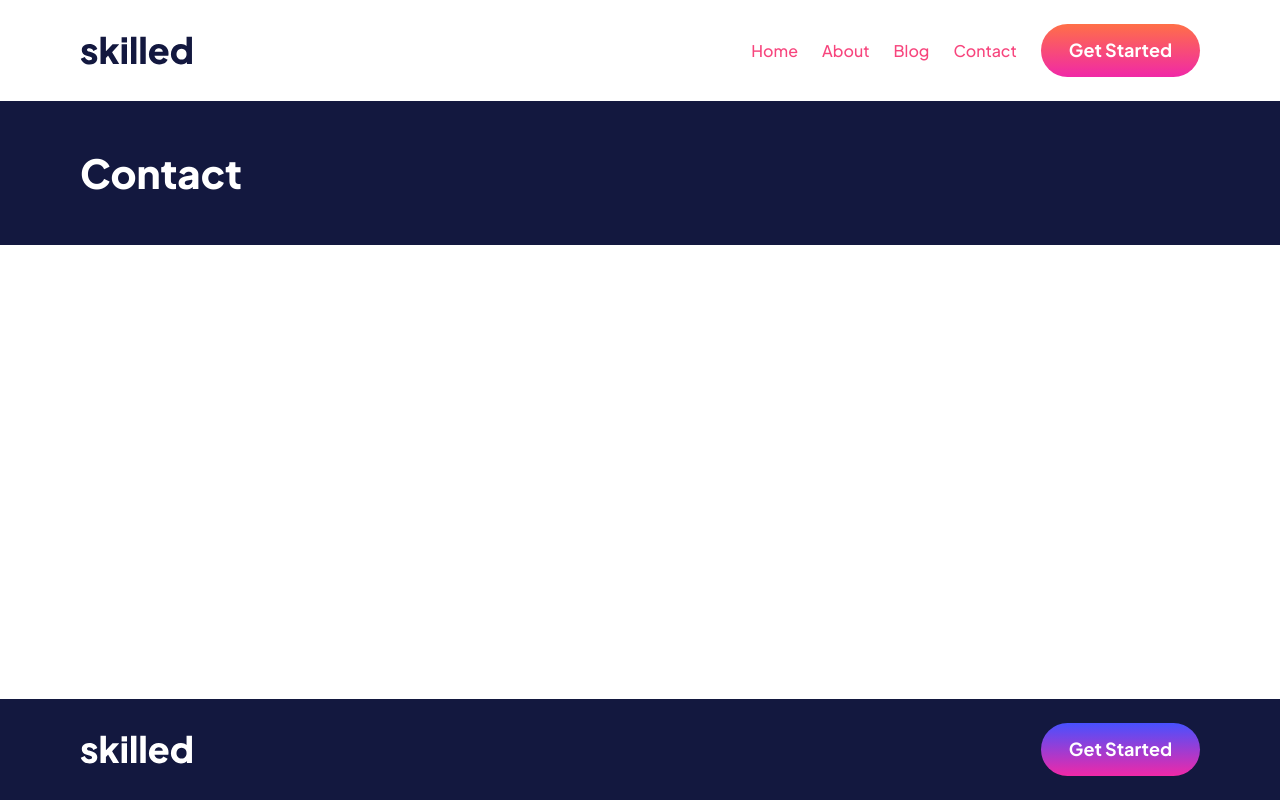
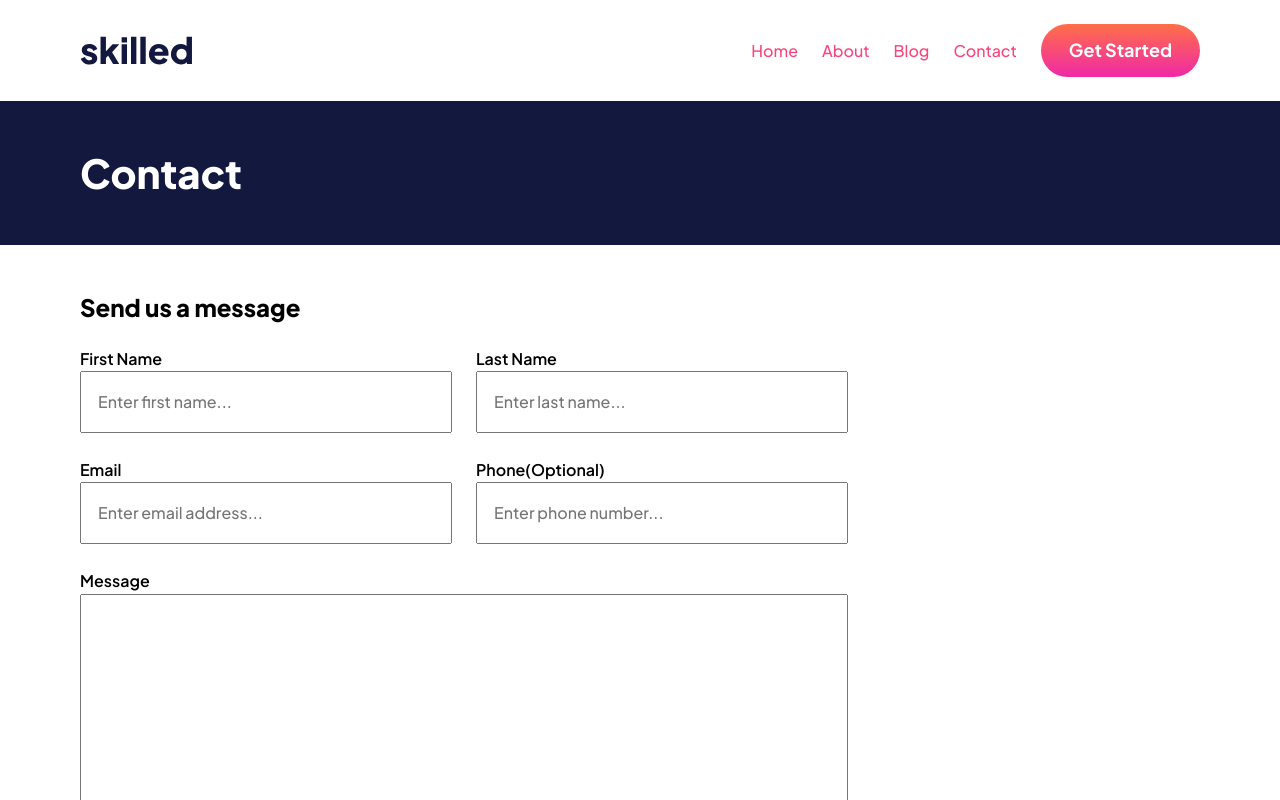
Before and after one commit to PlainKetchup244/Website-1-SvelteKit, a SvelteKit app: page /contact in a window 1280 px wide. Shown: the top 800 px of the page. Built offline with nearby package versions, Linux system fonts and the light colour scheme.

Commit message:
Finished contact page

```diff
--- /dev/null
+++ b/src/lib/Form.svelte
@@ -0,0 +1,83 @@
+<form>
+    <div class="form-wrapper">
+        <div class="form-item">
+            <label for="first Name">First Name</label>
+            <input
+                type="text"
+                id="first"
+                name="first"
+                placeholder="Enter first name..."
+                required
+            />
+        </div>
+        <div class="form-item">
+            <label for="last">Last Name</label>
+            <input
+                type="text"
+                id="last"
+                name="last"
+                placeholder="Enter last name..."
+                required
+            />
+        </div>
+        <div class="form-item">
+            <label for="email">Email</label>
+            <input
+                type="email"
+                id="email"
+                name="email"
+                placeholder="Enter email address..."
+                required
+            />
+        </div>
+        <div class="form-item">
+            <label for="tel">Phone(Optional)</label>
+                <input
+                type="tel"
+                id="tel"
+                name="tel"
+                placeholder="Enter phone number..."
+            />
+        </div>
+        <div class="form-item span-2">
+            <label for="message">Message</label>
+            <textarea name="message" id="message" rows="10"></textarea>
+        </div>
+        <button type="submit" class="bg-blue white">Submit Message</button>
+    </div>
+</form>
+
+<style>
+    .form-wrapper {
+        max-width: 48rem;
+        display: grid;
+        grid-template-columns: 1fr 1fr;
+        align-items: start;
+        gap: 1.5rem;
+    }
+
+    .form-item {
+        display: grid;
+    }
+
+    .span-2 {
+        grid-column: span 2;
+    }
+
+    label {
+        font-weight: 600 ;
+    }
+
+    input, textarea {
+        padding: 1rem;
+        font: inherit;
+    }
+
+    button {
+        justify-self: start;
+    }
+
+    button:hover {
+        background-image: var(--gradient-pink);
+    }
+</style>
--- a/src/routes/contact/+page.svelte
+++ b/src/routes/contact/+page.svelte
@@ -1,5 +1,15 @@
 <script>
+	import Form from "$lib/Form.svelte";
 	import Title from "$lib/Title.svelte";
 </script>
 
 <Title name="Contact" />
+
+<section>
+    <div class="outer">
+        <div class="inner flow">
+            <h2>Send us a message</h2>
+            <Form />
+        </div>
+    </div>
+</section>
```
